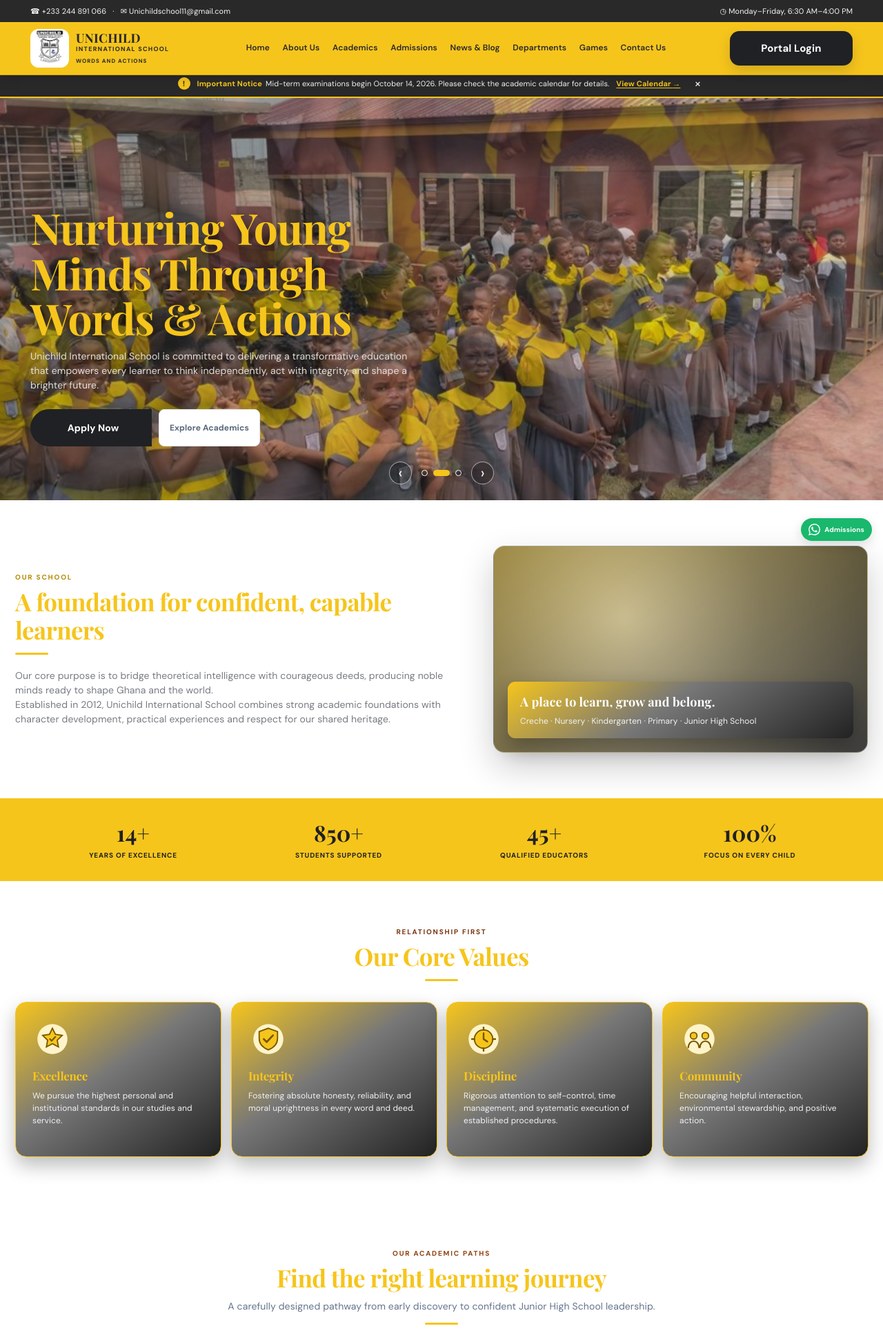
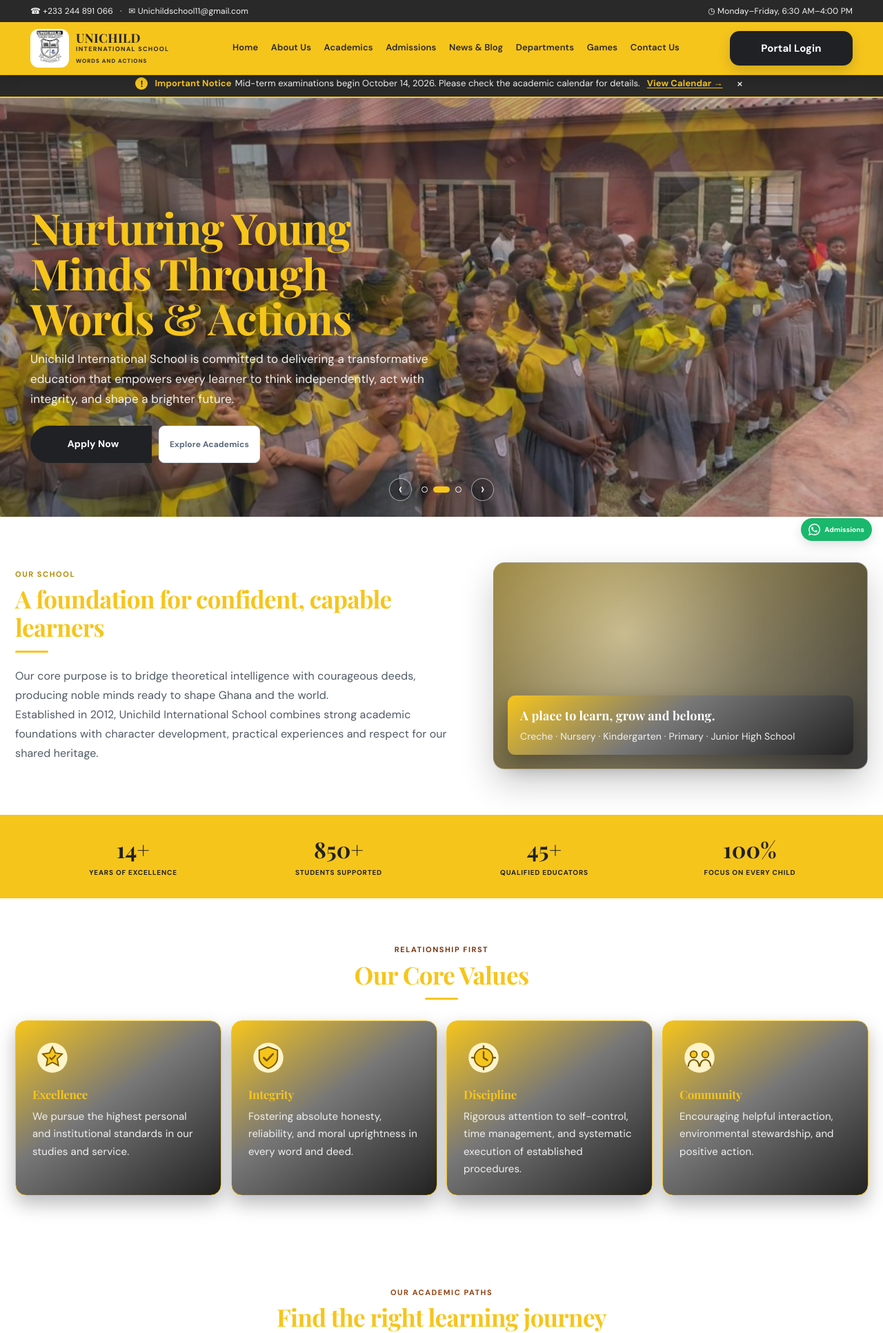
Before and after one commit to niipascal51-tech/unichild-international-school_webproject, a plain HTML site: page index.html in a window 1280 px wide. Shown: the top 1932 px of the page at 69% size. Drawn offline with nearby package versions, Linux system fonts and the light colour scheme.

Commit message:
Enhance typography and readability for public pages with updated font sizes and line heights

```diff
--- a/css/app.css
+++ b/css/app.css
@@ -1714,3 +1714,102 @@ button { cursor: pointer; }
   background-repeat: no-repeat;
   text-shadow: 0 2px 8px rgba(0, 0, 0, .65);
 }
+
+/* Public pages use a larger reading scale and stronger text contrast. */
+.home-page,
+.public-page {
+  font-size: 15px;
+}
+.home-page p,
+.public-page p {
+  font-size: 15px;
+  line-height: 1.75;
+}
+.home-page .site-top,
+.public-page .site-top {
+  font-size: 12px;
+}
+.home-page .nav-links a,
+.public-page .nav-links a {
+  font-size: 13px;
+}
+.home-page .notice-strip,
+.public-page .notice-strip {
+  font-size: 13px;
+  line-height: 1.5;
+}
+.home-page .eyebrow,
+.public-page .eyebrow {
+  font-size: 11px;
+  letter-spacing: .14em;
+}
+.home-page .hero-home p {
+  max-width: 640px;
+  color: #f4f3ef;
+  font-size: 17px;
+  line-height: 1.7;
+}
+.home-page .section-subtitle,
+.public-page .section-subtitle {
+  font-size: 16px;
+  line-height: 1.7;
+}
+.home-page .home-school-copy > p,
+.public-page .about-journey-copy p {
+  color: #4f5964;
+  font-size: 16px;
+}
+.home-page .public-card-section .value-card p,
+.home-page .public-card-section .stage-card p,
+.home-page .public-card-section .content-card p,
+.home-page .public-card-section .quote-card blockquote,
+.public-page .value-card p,
+.public-page .stage-card p,
+.public-page .content-card p,
+.public-page .panel p,
+.public-page .quote-card blockquote,
+.public-page .academic-group-card p,
+.public-page .requirement-card p {
+  color: #4f5964;
+  font-size: 15px;
+  line-height: 1.7;
+}
+.home-page .hero-feature-card p {
+  font-size: 14px;
+  line-height: 1.6;
+}
+.home-page .cta-band p,
+.public-page .cta-band p {
+  color: #493d12;
+  font-size: 16px;
+  line-height: 1.7;
+}
+.home-page .site-footer p,
+.home-page .site-footer a,
+.public-page .site-footer p,
+.public-page .site-footer a {
+  font-size: 13px;
+  line-height: 1.65;
+}
+.home-page .footer-bottom,
+.public-page .footer-bottom {
+  font-size: 12px;
+}
+@media (max-width: 760px) {
+  .home-page p,
+  .public-page p {
+    font-size: 15px;
+  }
+  .home-page .hero-home p {
+    font-size: 16px;
+  }
+  .home-page .site-footer-inner,
+  .public-page .site-footer-inner {
+    gap: 22px;
+  }
+  .home-page .footer-bottom,
+  .public-page .footer-bottom {
+    flex-direction: column;
+    gap: 6px;
+  }
+}
```
Also changed, not shown: .github/workflows/azure-static-web-apps.yml (added).
